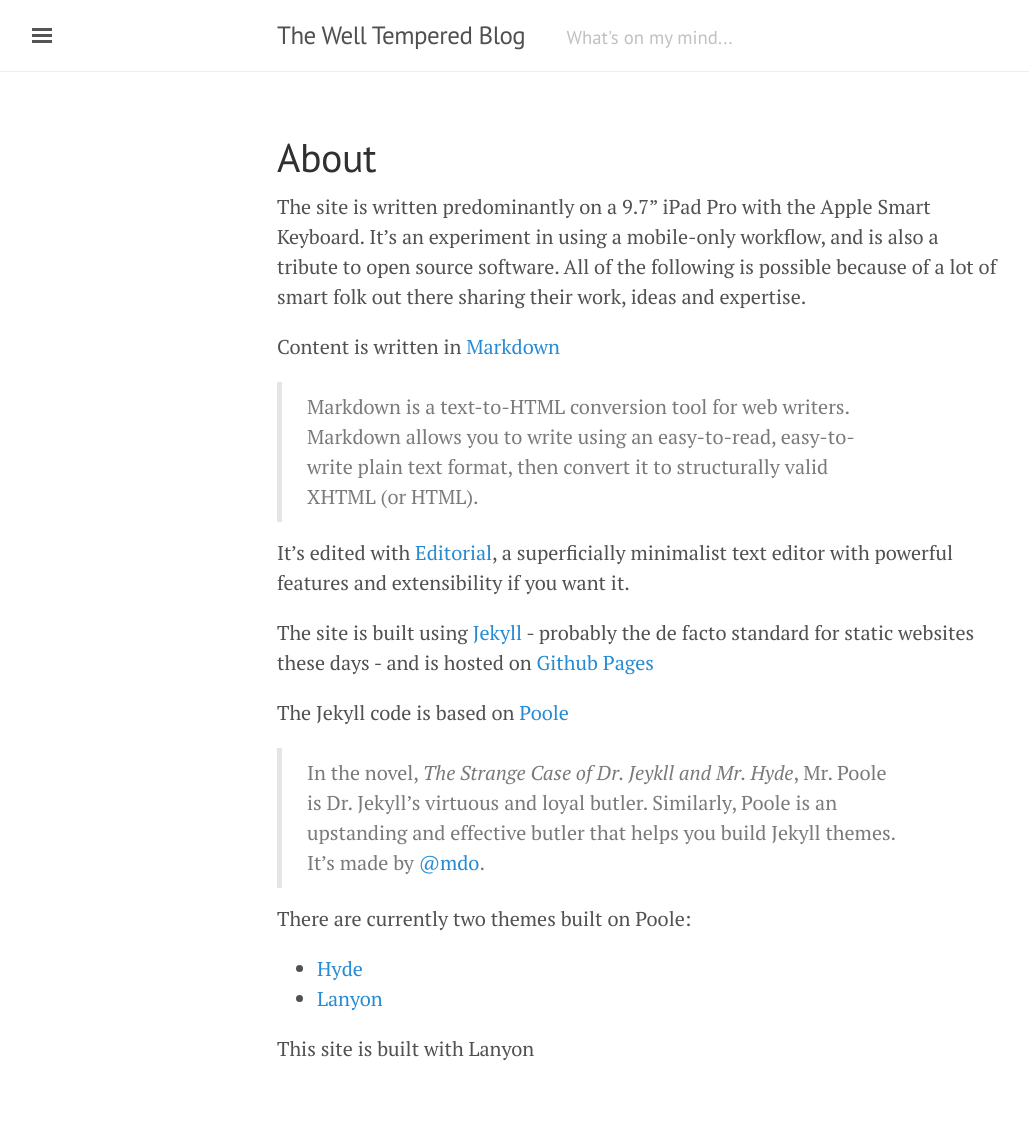
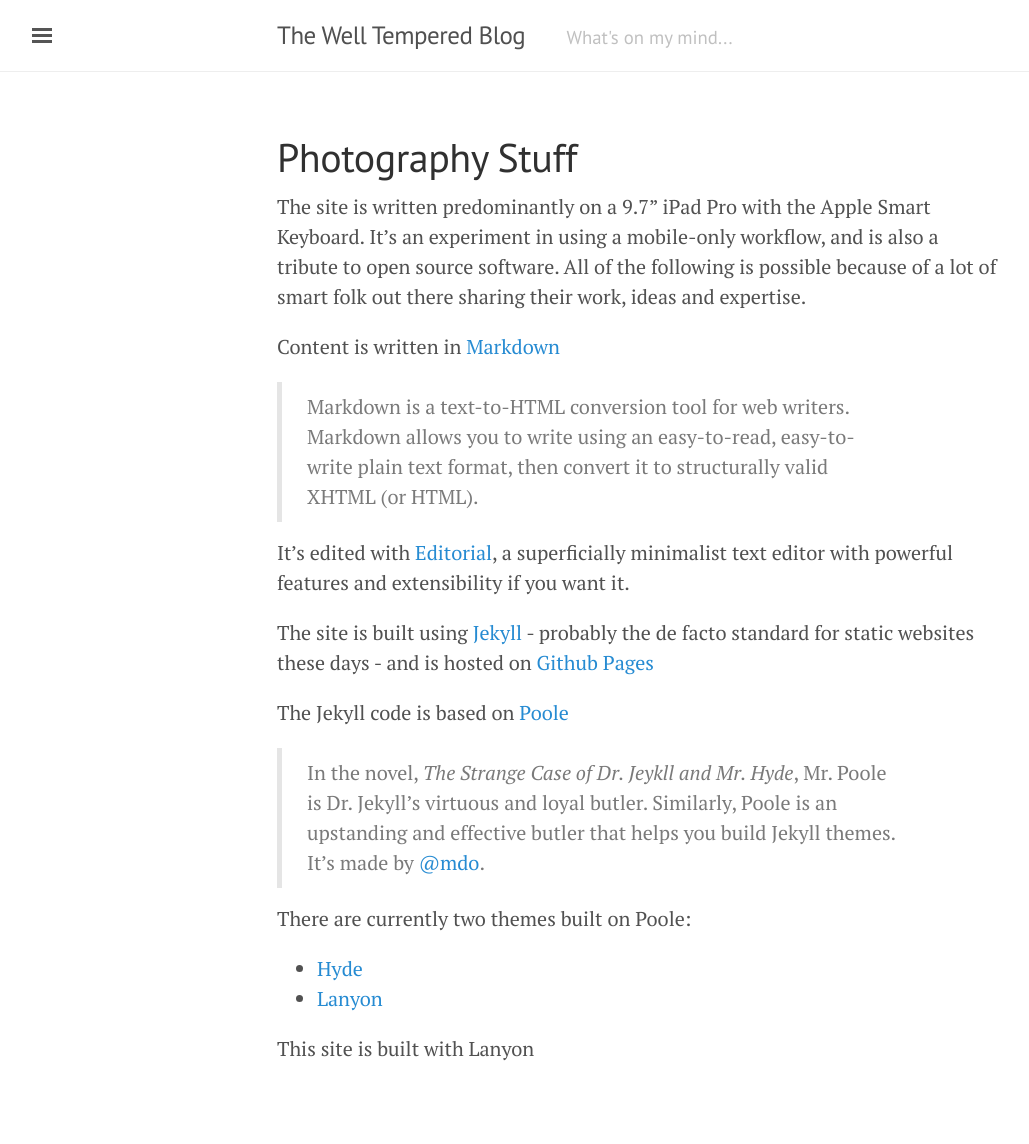
Before and after one commit to Richardtugwell/richardtugwell.github.io, a Jekyll site: the page built from photography.md, in a window 1280 px wide. Shown: the whole page, without its empty margins (3-1032 px from the left). Built offline with Jekyll 4.4.1, drawn with Linux system fonts in a browser that asks for light colours.

Commit message:
photo page

```diff
--- a/photography.md
+++ b/photography.md
@@ -1,6 +1,6 @@
 ---
 layout: page
-title: About
+title: Photography Stuff
 ---
 
 The site is written predominantly on a 9.7" iPad Pro with the Apple Smart Keyboard. It's an experiment in using a mobile-only workflow, and is also a tribute to open source software. All of the following is possible because of a lot of smart folk out there sharing their work, ideas and expertise.
```
